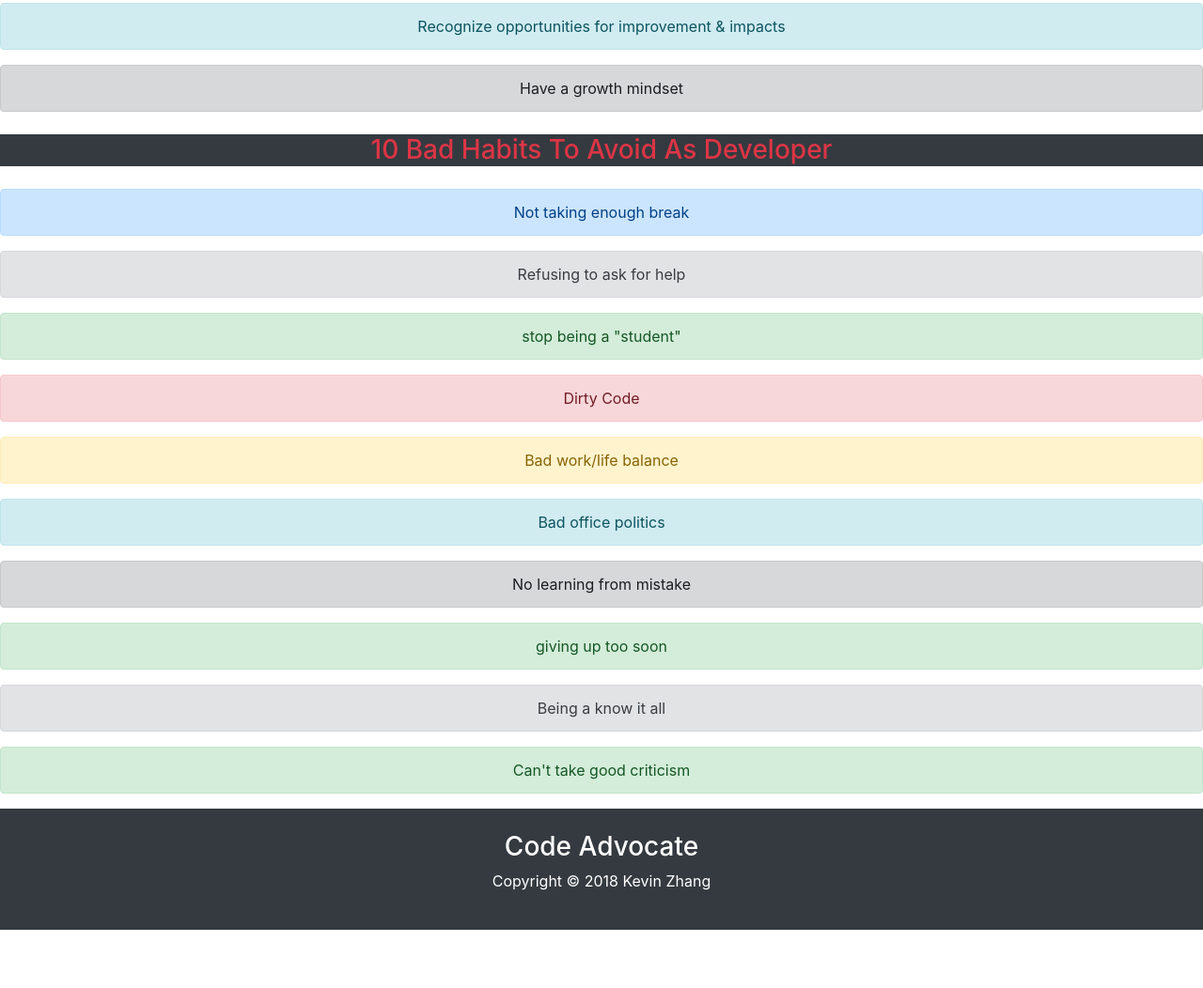
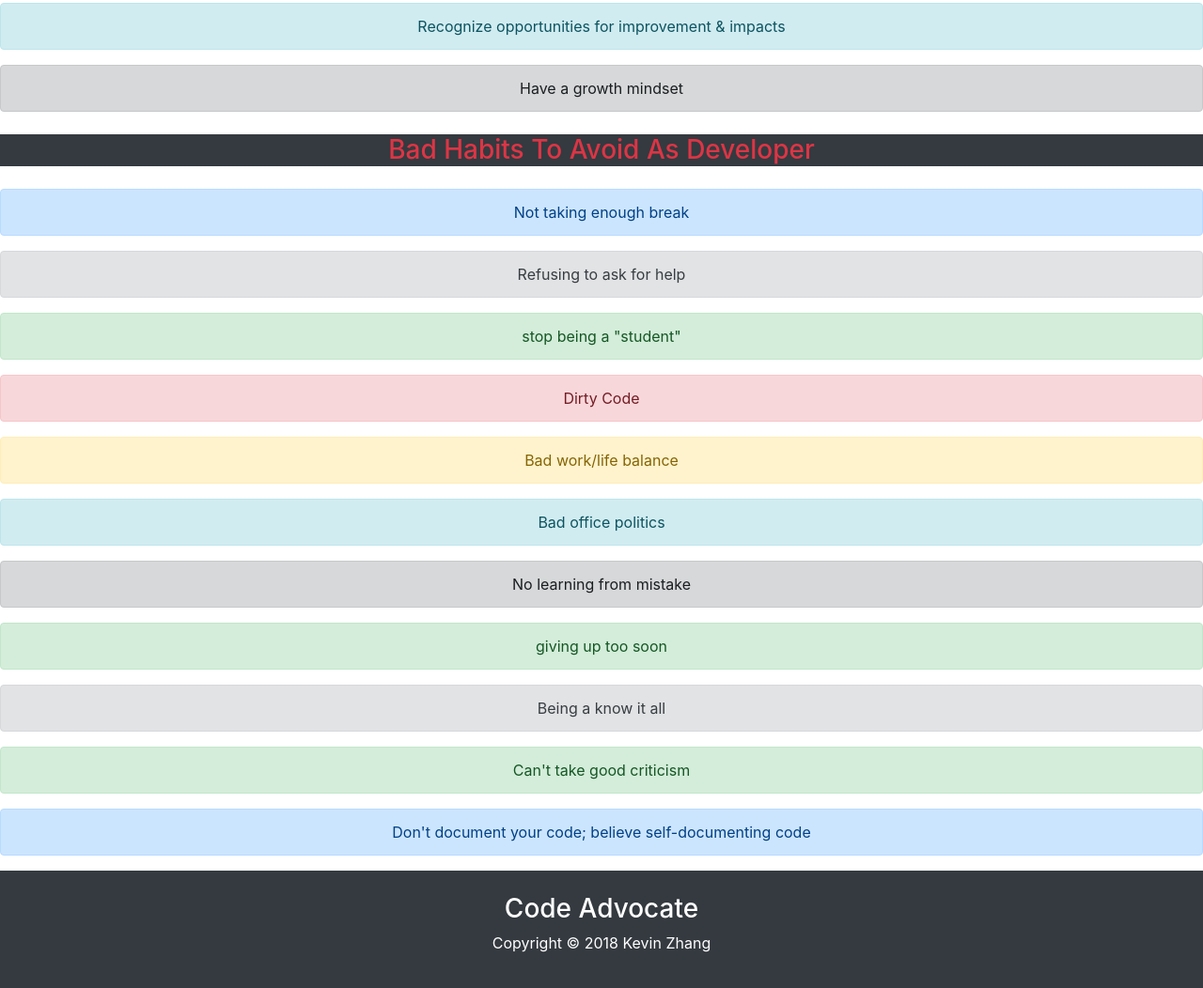
Before and after one commit to kzhangkzhang/my-dev-principal, a website: page src/index.html in a window 1280 px wide. Shown: the part 1383-2435 px from the top of the page at 94% size. Before the commit the page ends 2373 px from the top, so only its background shows below. Drawn offline with Linux system fonts and the light colour scheme.

Commit message:
more added to bad habit list

```diff
--- a/src/index.html
+++ b/src/index.html
@@ -303,14 +303,10 @@
 
     <div class="text-center">
       <h3 class="text-capitalize text-danger bg-dark my-4">
-        10 Bad Habits to avoid as Developer
+        Bad Habits to avoid as Developer
       </h3>
-      <div class="alert alert-primary" role="alert">
-        Not taking enough break
-      </div>
-      <div class="alert alert-secondary" role="alert">
-        Refusing to ask for help
-      </div>
+      <div class="alert alert-primary" role="alert">Not taking enough break</div>
+      <div class="alert alert-secondary" role="alert">Refusing to ask for help</div>
       <div class="alert alert-success" role="alert">stop being a "student"</div>
       <div class="alert alert-danger" role="alert">Dirty Code</div>
       <div class="alert alert-warning" role="alert">Bad work/life balance</div>
@@ -318,9 +314,8 @@
       <div class="alert alert-dark" role="alert">No learning from mistake</div>
       <div class="alert alert-success" role="alert">giving up too soon</div>
       <div class="alert alert-secondary" role="alert">Being a know it all</div>
-      <div class="alert alert-success" role="alert">
-        Can't take good criticism
-      </div>
+      <div class="alert alert-success" role="alert">Can't take good criticism</div>
+      <div class="alert alert-primary" role="alert">Don't document your code; believe self-documenting code</div>
     </div>
 
     <!-- MAIN FOOTER -->
```
